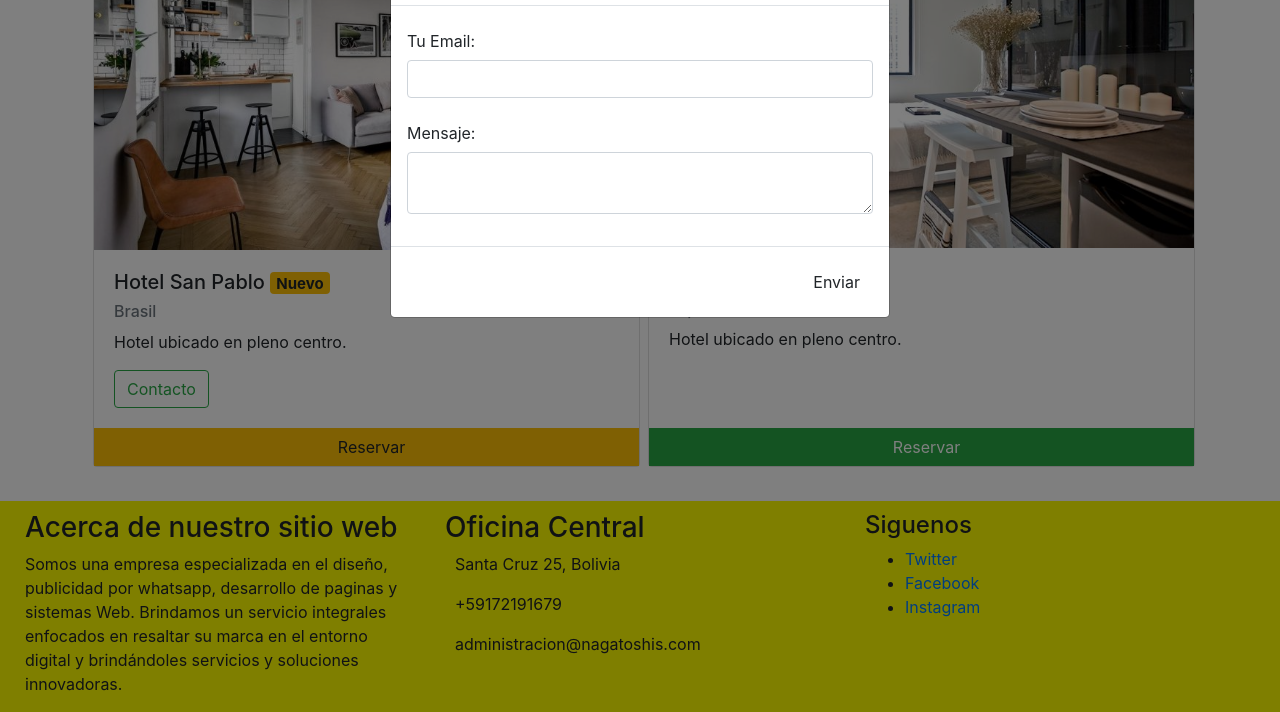
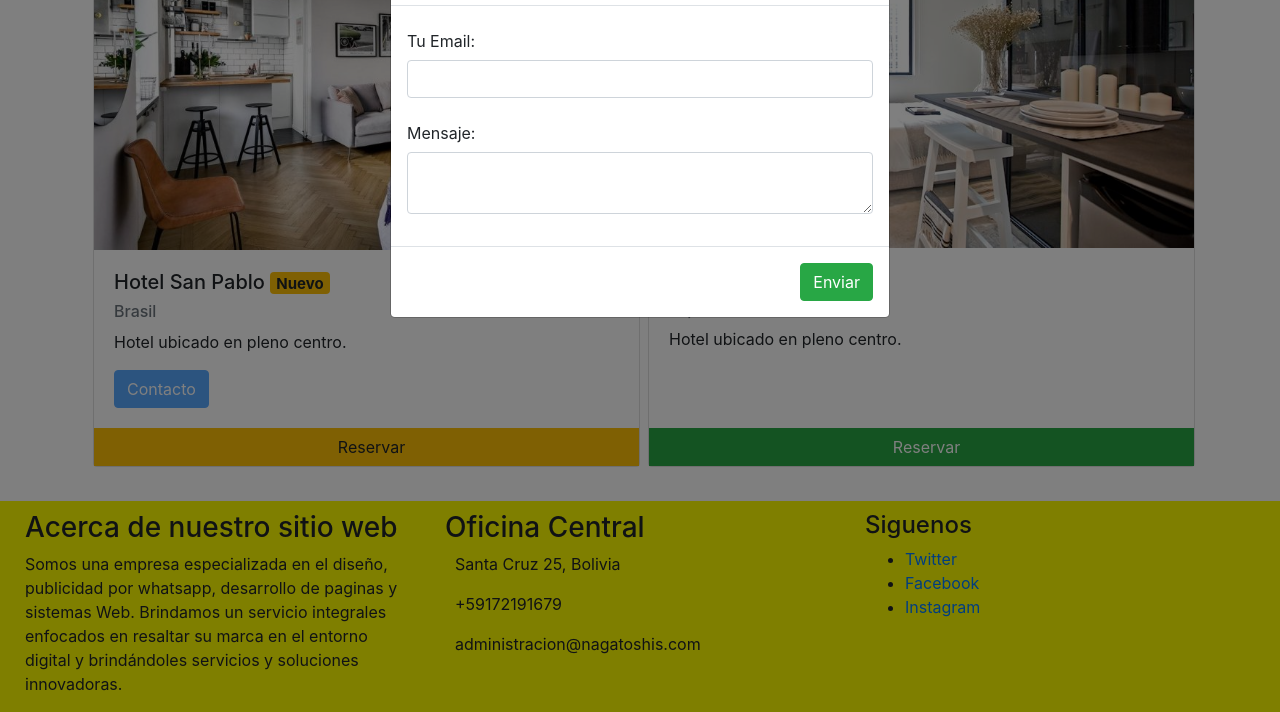
Before and after one commit to guishison/guia-hoteles, a website: page index.html in a window 1280 px wide. Both pictures are taken after a click on the button "Contacto". Shown: the part 1332-2044 px from the top of the page. Drawn offline with nearby package versions, Linux system fonts and the light colour scheme; a web font is replaced by a local one.

Commit message:
trabajando con JQUERY con eventos de boton al abrir y cerrar modal

```diff
--- a/index.html
+++ b/index.html
@@ -202,7 +202,7 @@
                     <p class="card-text">
                         Hotel ubicado en pleno centro.
                     </p>
-                    <button type="button" class="btn btn-outline-success" data-toggle="modal"
+                    <button type="button" class="btn btn-outline-success" id="contactoBtn" data-toggle="modal"
                         data-target="#contacto">Contacto</button>
                 </div>
                 <div>
@@ -234,7 +234,7 @@
                         </form>
                     </div>
                     <div class="modal-footer">
-                        <button type="button" class="btn btn-sussess">Enviar</button>
+                        <button type="button" class="btn btn-success">Enviar</button>
                     </div>
                 </div>
             </div>
@@ -292,6 +292,28 @@
             $('.carousel').carousel({
                 interval: 2000
             });
+            $('#contacto').on('show.bs.modal',function(e){
+                console.log('el modal se está mostrando');
+
+                $('#contactoBtn').removeClass('btn-outline-success');
+                $('#contactoBtn').addClass('btn-primary');
+                $('#contactoBtn').prop('disabled', true);
+
+
+            });
+            $('#contacto').on('shown.bs.modal',function(e){
+                console.log('el modal se mostro');
+            });
+            $('#contacto').on('hide.bs.modal',function(e){
+                console.log('el modal contacto se oculta');
+            });
+            $('#contacto').on('hidden.bs.modal',function(e){
+                console.log('el modal contacto se oculto');
+
+                $('#contactoBtn').removeClass('btn-primary');
+                $('#contactoBtn').addClass('btn-outline-success');
+                $('#contactoBtn').prop('disabled', false);
+            });
         })
     </script>
 </body>
```
Also changed, not shown: about.html (+6 -6 lines), contacto.html (+6 -6 lines), precios.html (+6 -6 lines).
